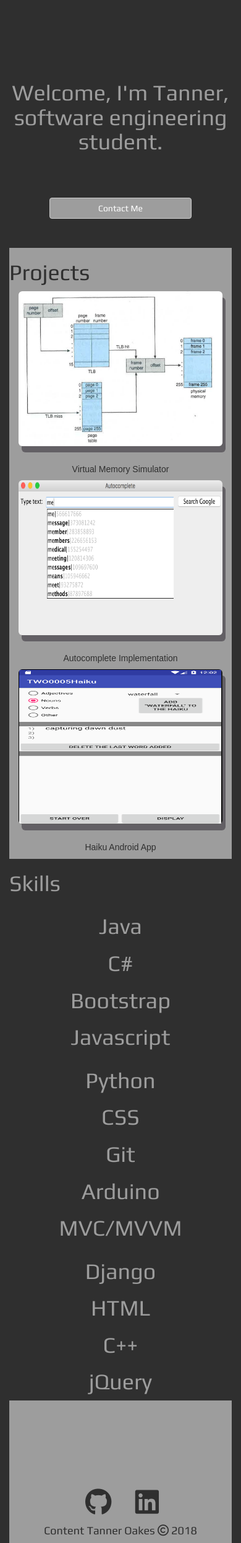
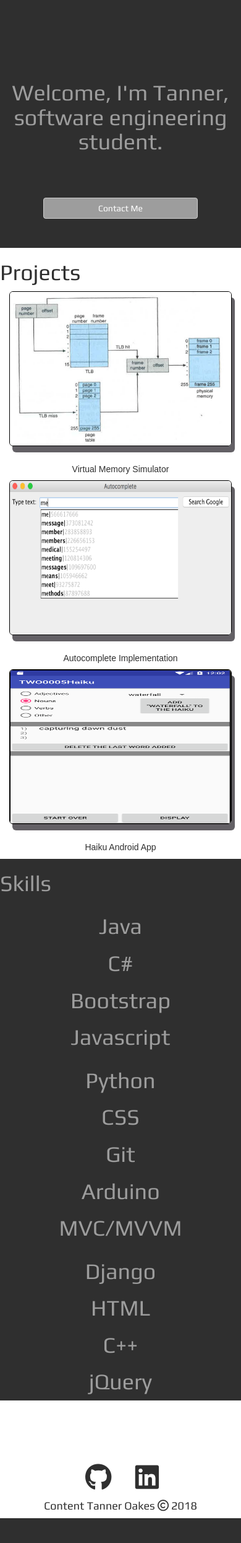
Before and after one commit to Oakes6/oakeswebsite, a Django app: template templates/home.html in a window 390 px wide. Shown: the whole page at 62% size. After the commit the page ends 2450 px from the top, so only its background shows below. Run offline with Django 3.2, Linux system fonts and the light colour scheme; the template is opened without the code that fills it, so the values that code supplies are empty; some libraries are stand-ins or nearby versions.

Commit message:
change style and add mobile view adaptability

```diff
--- a/static/css/global.css
+++ b/static/css/global.css
@@ -9,6 +9,7 @@
 
 .wrap {
    margin: 0 auto;
+   position: absolute;
    width: 100%;
 }
 
@@ -22,9 +23,8 @@
 }
 
 .secondary {
-   background-color: #9d9d9d;
+   background-color: white;
    color: #2f2f2f;
-
 }
 
 .primary {
@@ -48,6 +48,7 @@
 
 .separator {
    display: block;
+   width: 100%;
    overflow: auto;
    font-family: Play;
 }
@@ -65,7 +66,11 @@
 .proj-box {
    box-shadow: 5px 10px rgb(99, 96, 101);
    height: 250px;
+   border-style: solid black;
    width: 100%;
+}
+img {
+   border: 1px solid black;
 }
 
 #socialsBar li {
--- a/templates/home.html
+++ b/templates/home.html
@@ -1,7 +1,6 @@
 {% extends "base.html" %}
 {% load staticfiles %}
 {% block body_block %}
-   <div class="container-fluid wrap">
 
    <div class="first">
       <br>
@@ -88,8 +87,6 @@
          <br>
          <br>
          <br>
-         <br>
-         <br>
          <ul id="socialsBar" align="center">
             <li><a href="https://github.com/Oakes6" style="color:#2f2f2f"><span class="fa fa-github fa-lg"></span></a></li>
             <li><a href="https://www.linkedin.com/in/tanner-oakes-67b9b7108/" style="color:#2f2f2f"><span class="fa fa-linkedin-square fa-lg"></span></a></li>
@@ -97,7 +94,7 @@
          <h4 id="copyright">Content Tanner Oakes <span class="fa fa-copyright"></span> 2018</h3>
       </div>
    </div>
-   </div>
+
 
    <script src="https://code.jquery.com/jquery-3.2.1.js" integrity="sha256-DZAnKJ/6XZ9si04Hgrsxu/8s717jcIzLy3oi35EouyE="
    crossorigin="anonymous"></script>
```
